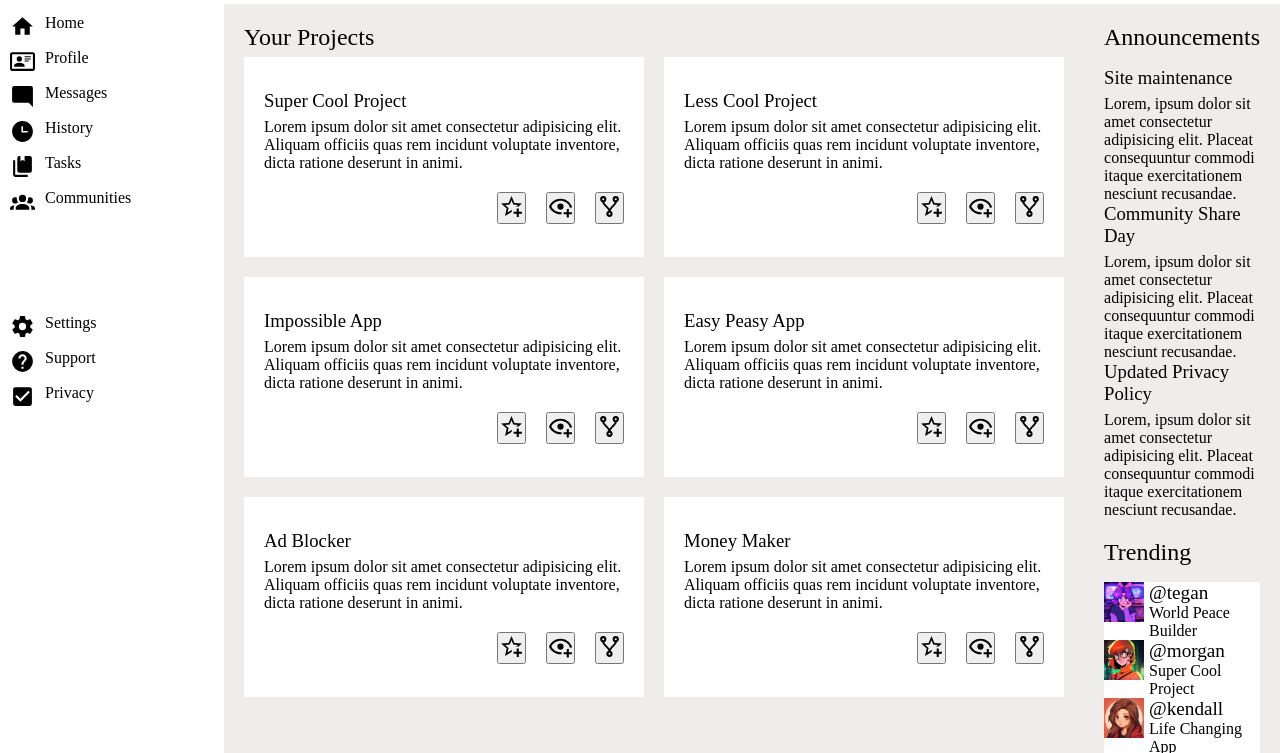
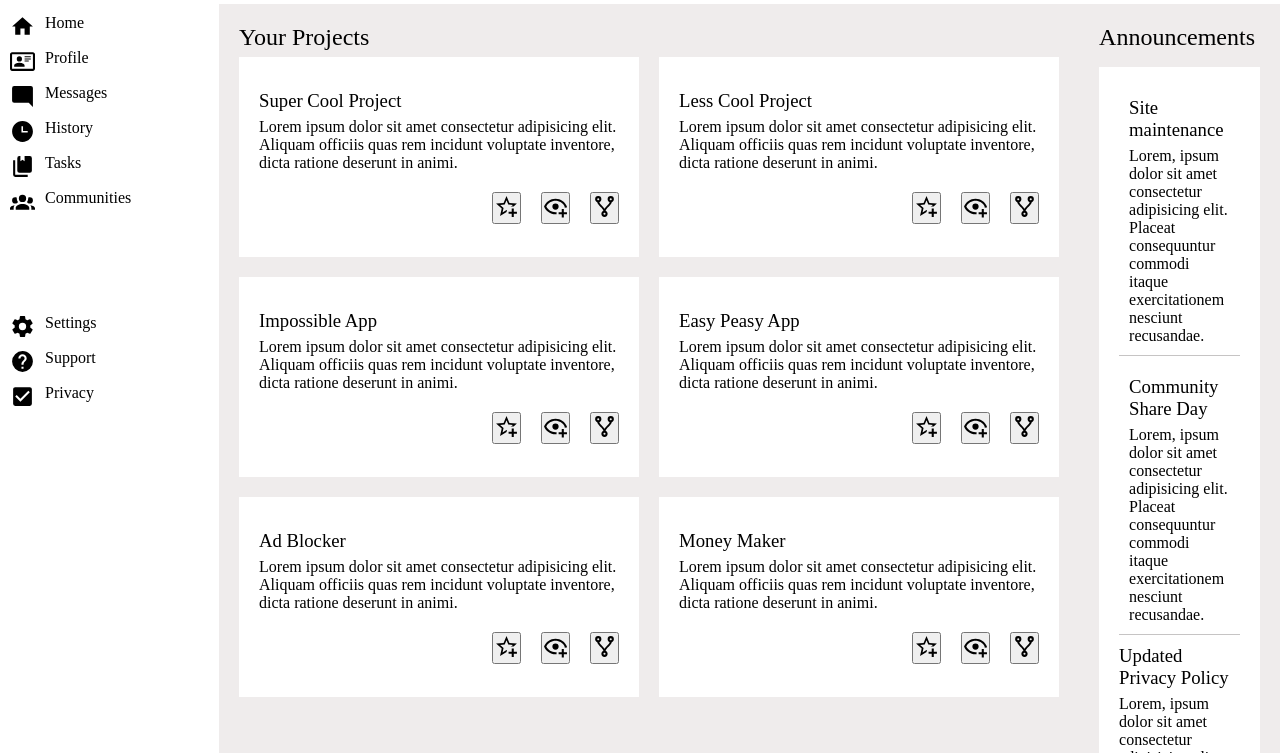
Before and after one commit to JingyeHub/admin-dashboard, a plain HTML site: page index.html in a window 1280 px wide. Shown: the part 136-889 px from the top of the page. Drawn offline with Linux system fonts and the light colour scheme.

Commit message:
Stying the main-left-section

```diff
--- a/style.css
+++ b/style.css
@@ -115,12 +115,12 @@ button.blue-bg {
 }
 
 #main-left {
-    flex-basis: 80%;
+    flex-basis: 70%;
     padding: 20px;
 }
 
 #main-right {
-    flex-basis: 20%;
+    flex-basis: 30%;
     padding: 20px;
 
 }
@@ -162,6 +162,20 @@ div.buttons {
     gap: 10px;
 }
 
+#announcements,
+#trending {
+    display: flex;
+    flex-direction: column;
+    gap: 10px;
+    background-color: rgb(255, 255, 255);
+    padding: 20px;
+}
+
+#announcements>div:not(:last-child) {
+    padding: 10px;
+    border-bottom: 1px solid rgb(198, 196, 196);
+}
+
 #trending>div {
     background-color: #fff;
     display: flex;
```
